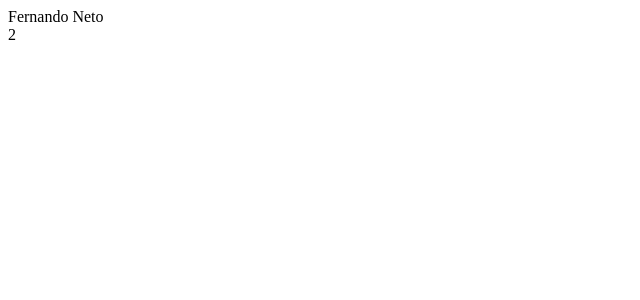
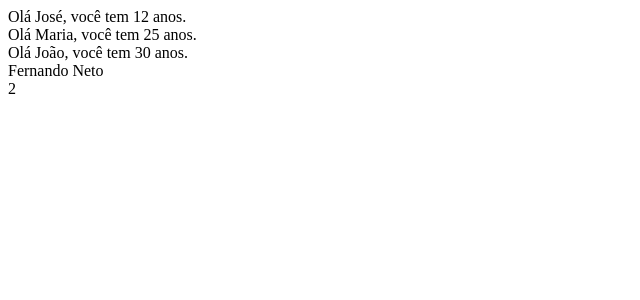
Before and after one commit to fernandonetom/learn-reactjs, a React (Create React App) app: page / in a window 1280 px wide. Shown: the top 300 px of the page, without its empty margins (0-640 px from the left). Built offline with nearby package versions, Linux system fonts and the light colour scheme.

Commit message:
Components and props

```diff
--- a/src/App.js
+++ b/src/App.js
@@ -1,4 +1,5 @@
 import React from "react";
+import Hello from "./hello";
 /*
   MANEIRA 1
 */
@@ -23,6 +24,9 @@ function App() {
 
 	return (
 		<>
+			<Hello name="José" age={12} />
+			<Hello name="Maria" age={25} />
+			<Hello name="João" age={30} />
 			<div>{fomartName(user)}</div>
 			<div>{1 + 1}</div>
 		</>
--- /dev/null
+++ b/src/hello.js
@@ -0,0 +1,8 @@
+import React from "react";
+export default function Hello(props) {
+	return (
+		<div>
+			Olá {props.name}, você tem {props.age} anos.
+		</div>
+	);
+}
```
